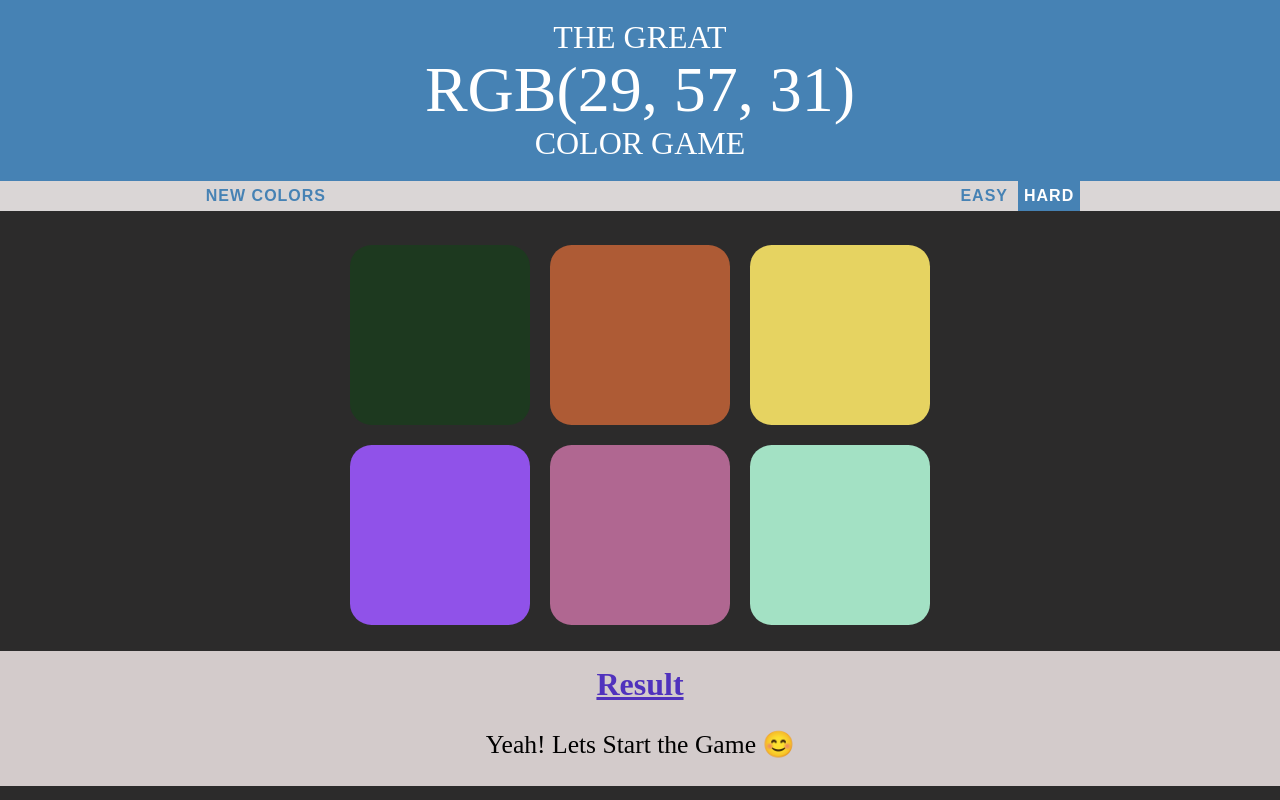
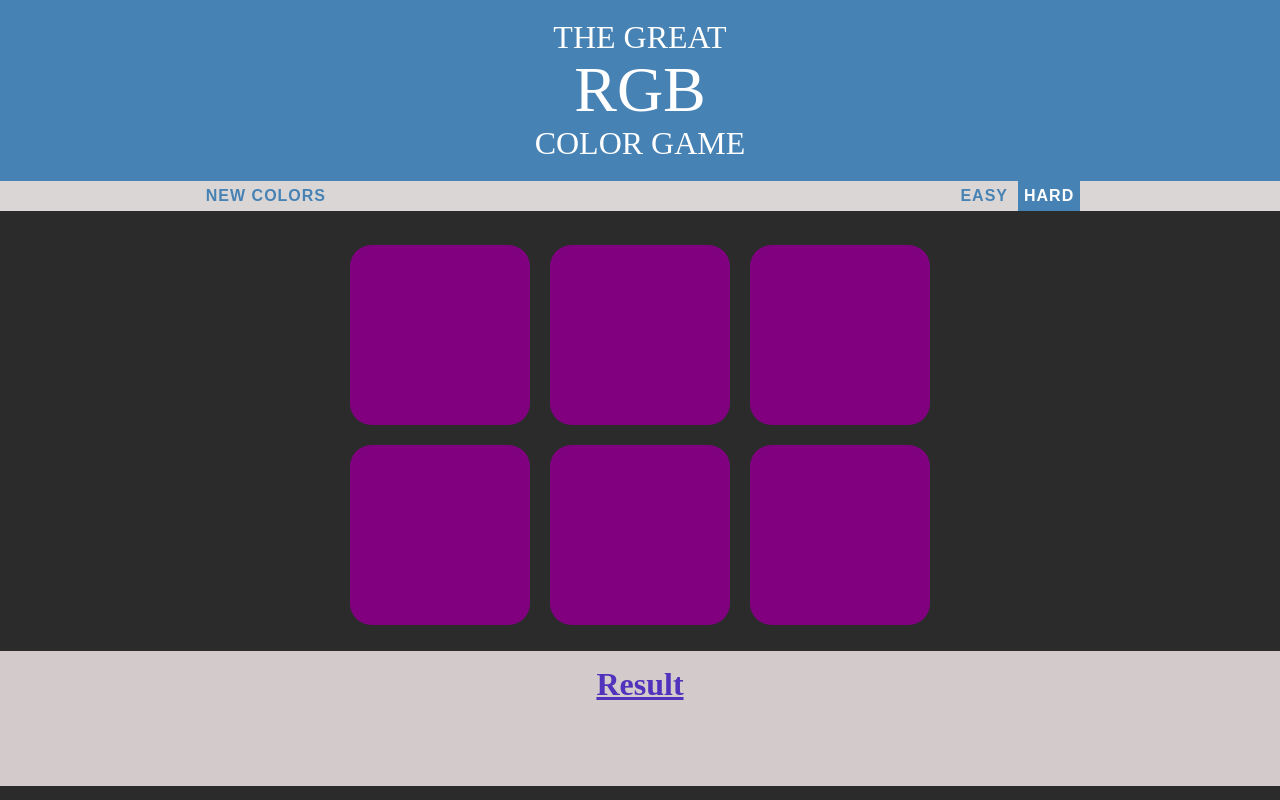
Before and after one commit to sanskriti242/Color-Game, a plain HTML site: page index.html in a window 1280 px wide. Drawn offline with Linux system fonts and the light colour scheme.

Commit message:
Change in css

```diff
--- a/javascript.js
+++ b/javascript.js
@@ -54,12 +54,12 @@ resetBtn.addEventListener("click", function () {
     resdes.textContent="Yeah! Lets Start the Game 😊"
 });
 
-colorDisplay.textContent = pickedColor;
+// colorDisplay.textContent = pickedColor;
 
-for (var i = 0; i < squares.length; i++) {
-    squares[i].style.backgroundColor = colors[i];
-}
-resdes.textContent="Yeah! Lets Start the Game 😊"
+// for (var i = 0; i < squares.length; i++) {
+//     squares[i].style.backgroundColor = colors[i];
+// }
+// resdes.textContent="Yeah! Lets Start the Game 😊"
 for (var i = 0; i < squares.length; i++) {
     squares[i].addEventListener("click", function () {
         var clickedColor = this.style.backgroundColor;
--- a/stylesheet.css
+++ b/stylesheet.css
@@ -11,8 +11,8 @@ body {
     margin: 1.66%;
     border-radius: 12%;
     transition: background 0.6s;
-    --webkit-transition: background 0.6s;
-    -moz-transition: background 0.6s;
+    /* --webkit-transition: background 0.6s;
+    -moz-transition: background 0.6s; */
 }
 #container {
     max-width: 600px;
@@ -51,8 +51,8 @@ button {
     letter-spacing: 1px;
     font-size: inherit;
     transition: all 0.6s;
-    --webkit-transition: all 0.6s;
-    -moz-transition: all 0.6s;
+    /* transition: all 0.6s;
+    transition: all 0.6s; */
     outline: none;
 }
 #message {
```
